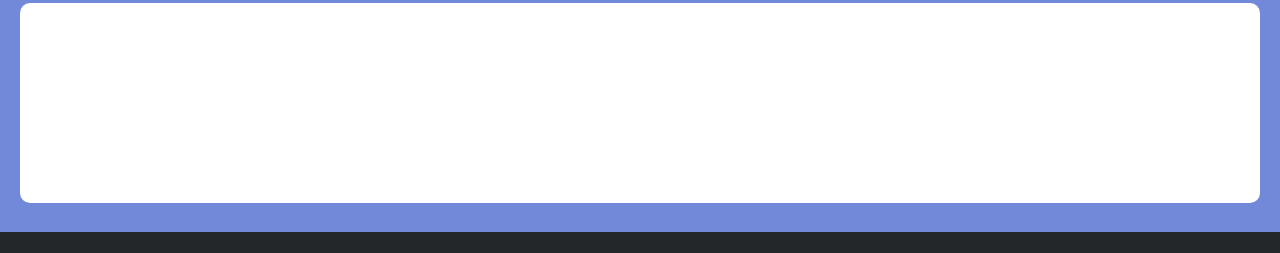
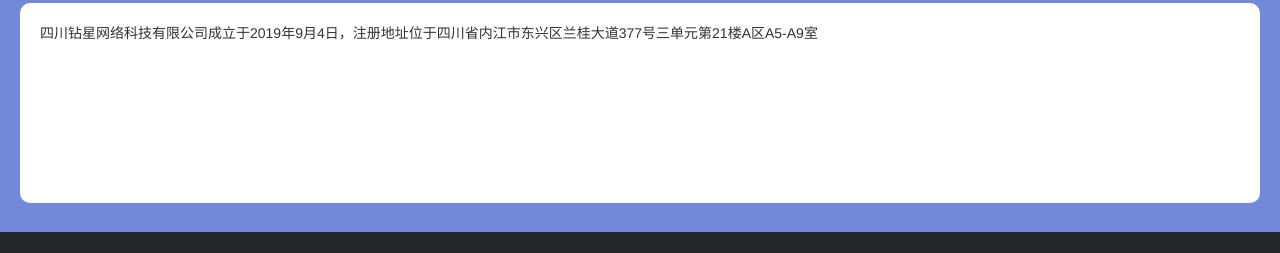
Before and after one commit to Su-Zxllc/Su-Zxllc.github.io, a plain HTML site: page CN/about.html in a window 1280 px wide. Shown: the part 128-381 px from the top of the page. Drawn offline with nearby package versions, Linux system fonts and the light colour scheme.

Commit message:
portfolio

```diff
--- a/CN/about.html
+++ b/CN/about.html
@@ -36,8 +36,8 @@
       <div style="color: #ffffff;font-size: 36px;">
         关于我们
       </div>
-      <div style="background-color: #ffffff;height: 200px;border-radius: 10px;">
-
+      <div style="background-color: #ffffff;height: 200px;border-radius: 10px;padding: 20px;">
+        四川钻星网络科技有限公司成立于2019年9月4日，注册地址位于四川省内江市东兴区兰桂大道377号三单元第21楼A区A5-A9室
       </div>
     </div>
 
```
Also changed, not shown: CN/index.html (indentation only).
